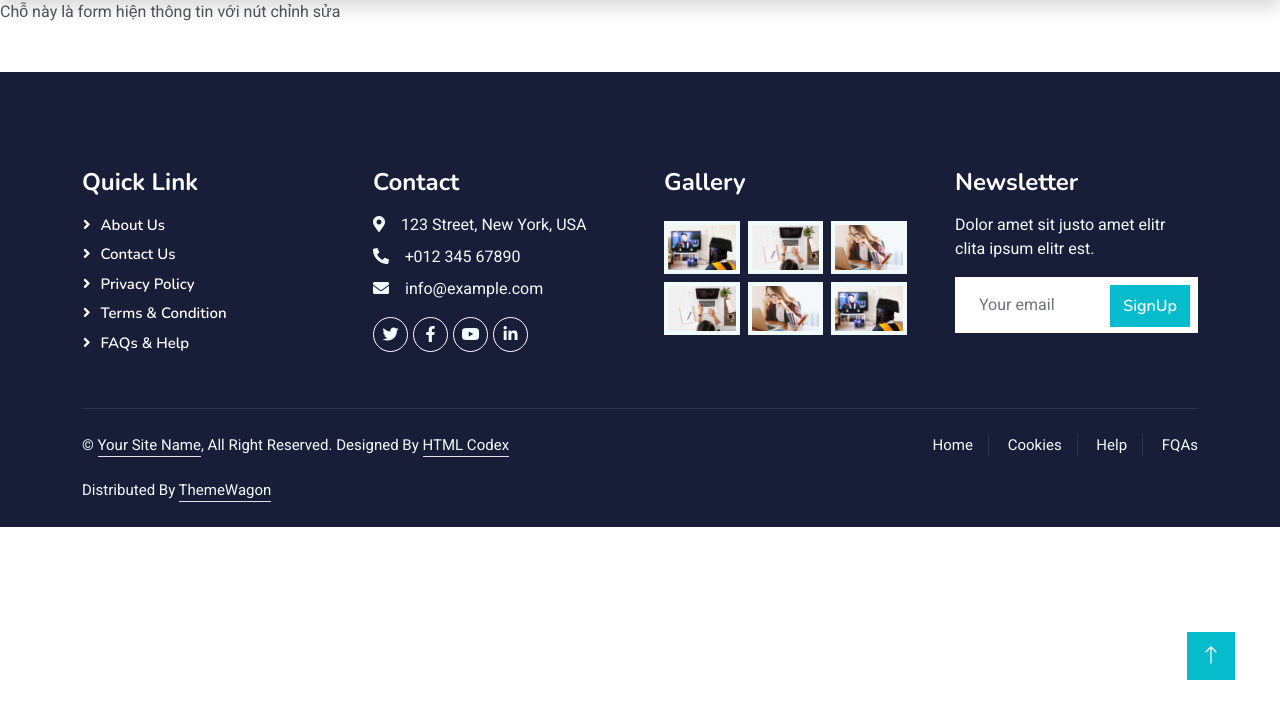
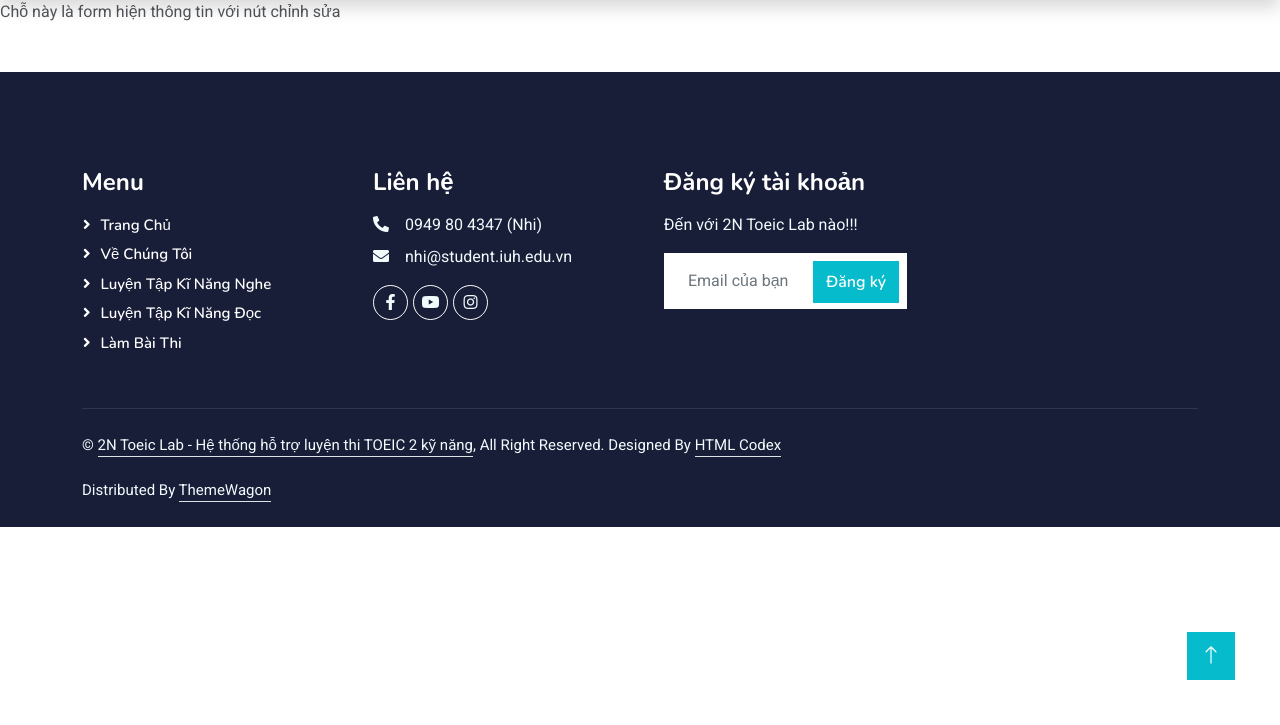
Before and after one commit to Niwangguu2323/cnm_toeic, a PHP site: page /templates/profile.php in a window 1280 px wide. Shown: the part 75-800 px from the top of the page. Run offline with PHP 8.4, Linux system fonts and the light colour scheme; a user stored in the database is signed in; some libraries are stand-ins or nearby versions.

Commit message:
links-done

```diff
--- a/templates/exam_history.php
+++ b/templates/exam_history.php
@@ -681,7 +681,7 @@ try {
                     <p>Đến với 2N Toeic Lab nào!!!</p>
                     <div class="position-relative mx-auto" style="max-width: 400px;">
                         <input class="form-control border-0 w-100 py-3 ps-4 pe-5" type="text" placeholder="Email của bạn">
-                        <button type="button" class="btn btn-primary py-2 position-absolute top-0 end-0 mt-2 me-2">Đăng ký</button>
+                        <a type="button" class="btn btn-primary py-2 position-absolute top-0 end-0 mt-2 me-2" href="register.php">Đăng ký</a>
                     </div>
                 </div>
             </div>
@@ -691,6 +691,8 @@ try {
                 <div class="row">
                     <div class="col-md-12 text-center text-md-start mb-3 mb-md-0">
                         &copy; <a class="border-bottom" href="#">2N Toeic Lab - Hệ thống hỗ trợ luyện thi TOEIC 2 kỹ năng</a>, All Right Reserved.
+
+                        <!--/*** This template is free as long as you keep the footer author’s credit link/attribution link/backlink. If you'd like to use the template without the footer author’s credit link/attribution link/backlink, you can purchase the Credit Removal License from "https://htmlcodex.com/credit-removal". Thank you for your support. ***/-->
                         Designed By <a class="border-bottom" href="https://htmlcodex.com">HTML Codex</a><br><br>
                         Distributed By <a class="border-bottom" href="https://themewagon.com">ThemeWagon</a>
                     </div>
--- a/templates/profile.php
+++ b/templates/profile.php
@@ -99,54 +99,29 @@ if (!isset($_SESSION["user_email"])) {
         <div class="container py-5">
             <div class="row g-5">
                 <div class="col-lg-3 col-md-6">
-                    <h4 class="text-white mb-3">Quick Link</h4>
-                    <a class="btn btn-link" href="">About Us</a>
-                    <a class="btn btn-link" href="">Contact Us</a>
-                    <a class="btn btn-link" href="">Privacy Policy</a>
-                    <a class="btn btn-link" href="">Terms & Condition</a>
-                    <a class="btn btn-link" href="">FAQs & Help</a>
+                    <h4 class="text-white mb-3">Menu</h4>
+                    <a class="btn btn-link" href="../index.php">Trang chủ</a>
+                    <a class="btn btn-link" href="about.php">Về chúng tôi</a>
+                    <a class="btn btn-link" href="listening.php">Luyện tập kĩ năng nghe</a>
+                    <a class="btn btn-link" href="reading.php">Luyện tập kĩ năng đọc</a>
+                    <a class="btn btn-link" href="test.php">Làm bài thi</a>
                 </div>
                 <div class="col-lg-3 col-md-6">
-                    <h4 class="text-white mb-3">Contact</h4>
-                    <p class="mb-2"><i class="fa fa-map-marker-alt me-3"></i>123 Street, New York, USA</p>
-                    <p class="mb-2"><i class="fa fa-phone-alt me-3"></i>+012 345 67890</p>
-                    <p class="mb-2"><i class="fa fa-envelope me-3"></i>info@example.com</p>
+                    <h4 class="text-white mb-3">Liên hệ</h4>
+                    <p class="mb-2"><i class="fa fa-phone-alt me-3"></i>0949 80 4347 (Nhi)</p>
+                    <p class="mb-2"><i class="fa fa-envelope me-3"></i>nhi@student.iuh.edu.vn</p>
                     <div class="d-flex pt-2">
-                        <a class="btn btn-outline-light btn-social" href=""><i class="fab fa-twitter"></i></a>
                         <a class="btn btn-outline-light btn-social" href=""><i class="fab fa-facebook-f"></i></a>
                         <a class="btn btn-outline-light btn-social" href=""><i class="fab fa-youtube"></i></a>
-                        <a class="btn btn-outline-light btn-social" href=""><i class="fab fa-linkedin-in"></i></a>
+                        <a class="btn btn-outline-light btn-social" href=""><i class="fab fa-instagram"></i></a>
                     </div>
                 </div>
                 <div class="col-lg-3 col-md-6">
-                    <h4 class="text-white mb-3">Gallery</h4>
-                    <div class="row g-2 pt-2">
-                        <div class="col-4">
-                            <img class="img-fluid bg-light p-1" src="img/course-1.jpg" alt="">
-                        </div>
-                        <div class="col-4">
-                            <img class="img-fluid bg-light p-1" src="img/course-2.jpg" alt="">
-                        </div>
-                        <div class="col-4">
-                            <img class="img-fluid bg-light p-1" src="img/course-3.jpg" alt="">
-                        </div>
-                        <div class="col-4">
-                            <img class="img-fluid bg-light p-1" src="img/course-2.jpg" alt="">
-                        </div>
-                        <div class="col-4">
-                            <img class="img-fluid bg-light p-1" src="img/course-3.jpg" alt="">
-                        </div>
-                        <div class="col-4">
-                            <img class="img-fluid bg-light p-1" src="img/course-1.jpg" alt="">
-                        </div>
-                    </div>
-                </div>
-                <div class="col-lg-3 col-md-6">
-                    <h4 class="text-white mb-3">Newsletter</h4>
-                    <p>Dolor amet sit justo amet elitr clita ipsum elitr est.</p>
+                    <h4 class="text-white mb-3">Đăng ký tài khoản</h4>
+                    <p>Đến với 2N Toeic Lab nào!!!</p>
                     <div class="position-relative mx-auto" style="max-width: 400px;">
-                        <input class="form-control border-0 w-100 py-3 ps-4 pe-5" type="text" placeholder="Your email">
-                        <button type="button" class="btn btn-primary py-2 position-absolute top-0 end-0 mt-2 me-2">SignUp</button>
+                        <input class="form-control border-0 w-100 py-3 ps-4 pe-5" type="text" placeholder="Email của bạn">
+                        <a type="button" class="btn btn-primary py-2 position-absolute top-0 end-0 mt-2 me-2" href="register.php">Đăng ký</a>
                     </div>
                 </div>
             </div>
@@ -154,20 +129,12 @@ if (!isset($_SESSION["user_email"])) {
         <div class="container">
             <div class="copyright">
                 <div class="row">
-                    <div class="col-md-6 text-center text-md-start mb-3 mb-md-0">
-                        &copy; <a class="border-bottom" href="#">Your Site Name</a>, All Right Reserved.
+                    <div class="col-md-12 text-center text-md-start mb-3 mb-md-0">
+                        &copy; <a class="border-bottom" href="#">2N Toeic Lab - Hệ thống hỗ trợ luyện thi TOEIC 2 kỹ năng</a>, All Right Reserved.
 
                         <!--/*** This template is free as long as you keep the footer author’s credit link/attribution link/backlink. If you'd like to use the template without the footer author’s credit link/attribution link/backlink, you can purchase the Credit Removal License from "https://htmlcodex.com/credit-removal". Thank you for your support. ***/-->
                         Designed By <a class="border-bottom" href="https://htmlcodex.com">HTML Codex</a><br><br>
                         Distributed By <a class="border-bottom" href="https://themewagon.com">ThemeWagon</a>
-                    </div>
-                    <div class="col-md-6 text-center text-md-end">
-                        <div class="footer-menu">
-                            <a href="">Home</a>
-                            <a href="">Cookies</a>
-                            <a href="">Help</a>
-                            <a href="">FQAs</a>
-                        </div>
                     </div>
                 </div>
             </div>
```
Also changed, not shown: index.php (+8 -8 lines), templates/about.php (+6 -6 lines), templates/examdetails.php (+9 -7 lines), templates/listening.php (+6 -7 lines), templates/reading.php (+6 -6 lines), templates/register.php (+6 -6 lines), templates/test.php (+6 -6 lines).
